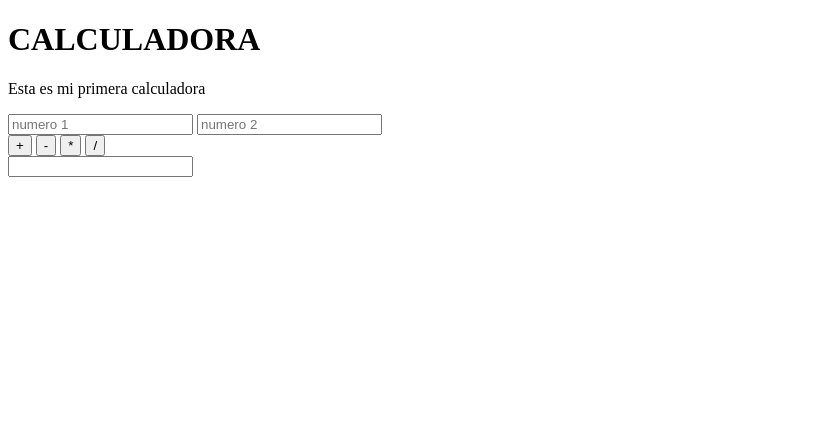
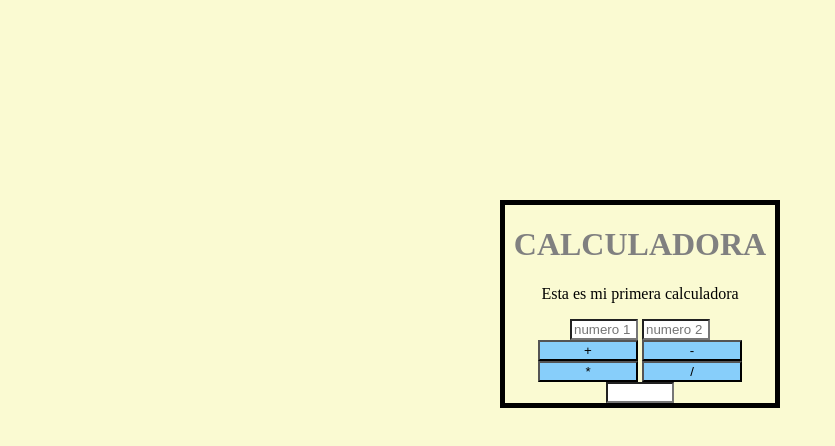
Before and after one commit to feliperua/CALCULADORA, a plain HTML site: page index.html in a window 1280 px wide. Shown: the whole page, without its empty margins (0-835 px from the left). Drawn offline with Linux system fonts and the light colour scheme.

Commit message:
version final optimizada

```diff
--- a/index.html
+++ b/index.html
@@ -19,13 +19,15 @@ básica posible para crear una web, ademas incluye alguno elementos de meta-->
 	<body>
 			<h1> CALCULADORA </h1>
 		<p> Esta es mi primera calculadora</p>
+
         <input id='numero1'  type='text' placeholder="numero 1"/>
         <input id='numero2'  type='text' placeholder="numero 2"/> <br>
-        <input type="button" onclick="Osuma()" value="+">
-        <input type="button" onclick="Oresta()" value="-">
-        <input type="button" onclick="Omultiplica()" value="*">
-        <input type="button" onclick="Odivide()" value="/"><br>
+        <input id='btn-suma' type="button" value="+">
+        <input id='btn-resta' type="button"  value="-"><br>
+        <input id='btn-multiplica' type="button" value="*">
+        <input id='btn-divide' type="button" value="/"><br>
         <input id='resultado' type='text' />
+
 	</body>
 
 	<script type="text/javascript" src ="./main.js"/>
--- a/main.js
+++ b/main.js
@@ -1,32 +1,37 @@
 const num1=document.getElementById('numero1')
 const num2=document.getElementById('numero2')
 const resultado=document.getElementById('resultado')
+const btnsuma=document.getElementById('btn-suma')
+const btnresta=document.getElementById('btn-resta')
+const btnmultiplica=document.getElementById('btn-multiplica')
+const btndivide=document.getElementById('btn-divide')
+
+btnsuma.addEventListener('click',()=>{
+    const valor1=Number(num1.value)
+    const valor2=Number(num2.value)
+    resultado.value=suma(valor1,valor2)
+})
 
 
-const Osuma = ()=>{
-    const valor1=Number(num1.value)
-    const valor2=Number(num2.value)
-     resultado.value=suma(valor1,valor2)
 
-}
 
-const Oresta = ()=>{
+btnresta.addEventListener('click',()=>{
     const valor1=Number(num1.value)
     const valor2=Number(num2.value)
     resultado.value=resta(valor1,valor2)
-}
+})
 
-const Omultiplica = ()=>{
+btnmultiplica.addEventListener('click', ()=>{
     const valor1=Number(num1.value)
     const valor2=Number(num2.value)
     resultado.value=multiplica(valor1,valor2)
-}
+})
 
-const Odivide = ()=>{
+btndivide.addEventListener('click',()=>{
     const valor1=Number(num1.value)
     const valor2=Number(num2.value)
     resultado.value=divide(valor1,valor2)
-}
+})
 
 const suma=(n1,n2)=>{
     return n1+n2
--- a/style.css
+++ b/style.css
@@ -0,0 +1,21 @@
+body{
+    background-color: lightgoldenrodyellow ;
+    border: 5px solid black;
+    margin: 200px 500px 200px 500px;
+    text-align: center;
+
+}
+
+h1{
+    color: grey;
+
+}
+input{
+    width: 100px;
+    color: black;
+    background-color:lightskyblue;
+}
+#numero1,#numero2,#resultado {
+    width: 60px;
+    background-color:white;
+}
```
